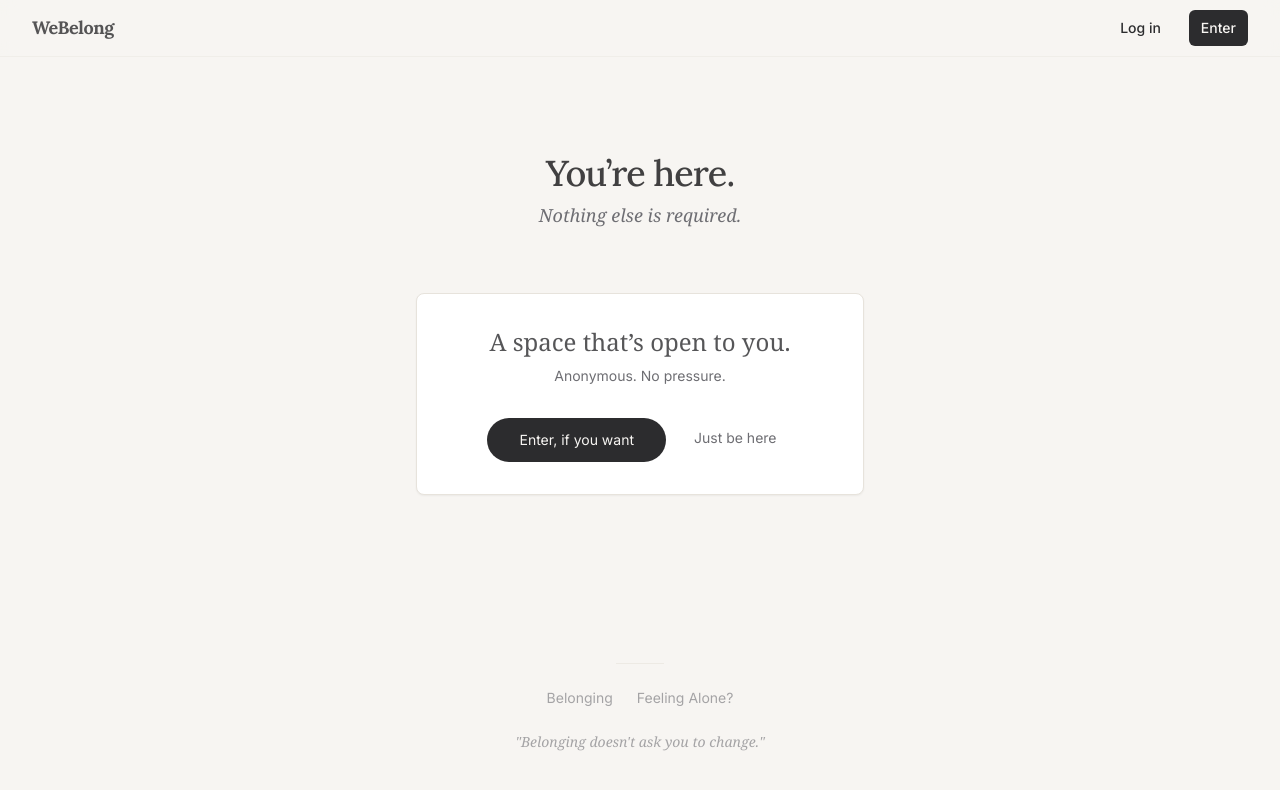
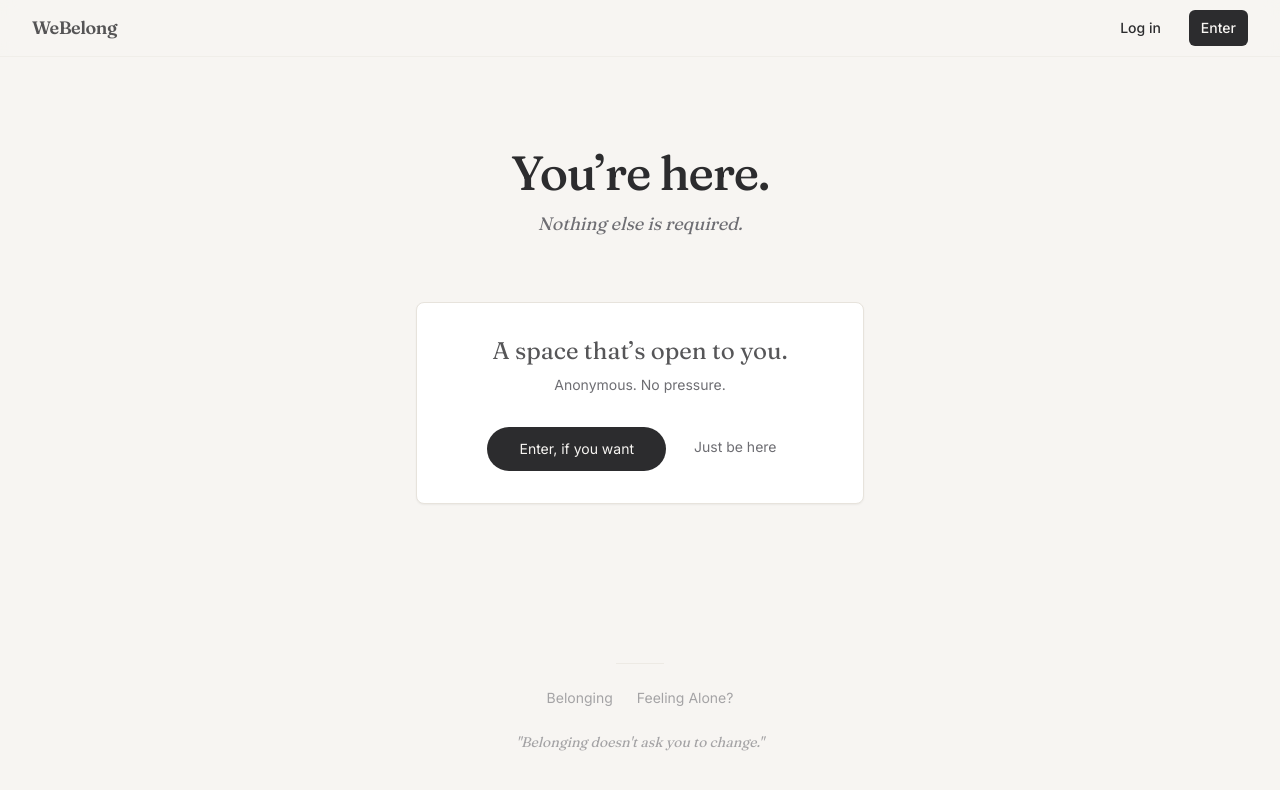
Before and after one commit to HemantJadhav8825/hold-yourself, a Next.js app in the folder apps/frontend/: page / in a window 1280 px wide. Shown: the top 790 px of the page. Built offline with nearby package versions, Linux system fonts and the light colour scheme; no server answers.

Commit message:
refactor: Standardize font usage with `font-serif` and `font-sans` classes, replacing Lora with Fraunces and adjusting text styles.

```diff
--- a/apps/frontend/src/app/globals.css
+++ b/apps/frontend/src/app/globals.css
@@ -14,13 +14,15 @@
     --popover: 0 0% 100%;
     --popover-foreground: 222.2 84% 4.9%;
 
-    --primary: 240 2% 18%; /* #2C2C2E */
+    --primary: 240 2% 18%;
+    /* #2C2C2E */
     --primary-foreground: 40 20% 98%;
 
     --secondary: 40 10% 92%;
     --secondary-foreground: 222.2 47.4% 11.2%;
 
-    --muted: 40 10% 92%; /* Warm muted grey */
+    --muted: 40 10% 92%;
+    /* Warm muted grey */
     --muted-foreground: 25 10% 45%;
 
     --accent: 40 15% 94%;
@@ -29,7 +31,8 @@
     --destructive: 0 84.2% 60.2%;
     --destructive-foreground: 210 40% 98%;
 
-    --border: 40 17% 88%; /* #E7E3DC approx */
+    --border: 40 17% 88%;
+    /* #E7E3DC approx */
     --input: 40 10% 88%;
     --ring: 10 70% 55%;
 
@@ -42,15 +45,17 @@
   * {
     @apply border-border;
   }
+
   body {
-    @apply bg-background text-foreground font-body;
+    @apply bg-background text-foreground font-sans antialiased;
   }
+
   h1,
   h2,
   h3,
   h4,
   h5,
   h6 {
-    @apply font-heading text-foreground;
+    @apply font-serif text-foreground;
   }
 }
--- a/apps/frontend/src/app/layout.tsx
+++ b/apps/frontend/src/app/layout.tsx
@@ -1,13 +1,13 @@
 import type { Metadata } from "next";
 import Script from 'next/script';
-import { Inter, Lora } from "next/font/google";
+import { Inter, Fraunces } from "next/font/google";
 import "./globals.css";
 import { AuthProvider } from "@/context/AuthContext";
 import { UsersProvider } from "@/context/UsersContext";
 import { ConversationsProvider } from "@/context/ConversationsContext";
 
-const inter = Inter({ subsets: ["latin"], variable: "--font-body" });
-const lora = Lora({ subsets: ["latin"], variable: "--font-heading" });
+const inter = Inter({ subsets: ["latin"], variable: "--font-sans", weight: ["400", "500", "600"] });
+const fraunces = Fraunces({ subsets: ["latin"], variable: "--font-serif", weight: ["300", "400", "500", "600"] });
 
 const BASE_URL = process.env.NEXT_PUBLIC_SITE_URL || 'https://webelong.world'
 
@@ -71,7 +71,7 @@ export default function RootLayout({
 }>) {
   return (
     <html lang="en">
-      <body className={`${inter.variable} ${lora.variable} font-body bg-[#F7F5F2] text-webelong-text`}>
+      <body className={`${inter.variable} ${fraunces.variable} font-sans bg-[#F7F5F2] text-webelong-text antialiased`}>
         <AuthProvider>
           <UsersProvider>
             <ConversationsProvider>
--- a/apps/frontend/src/components/auth/AuthLayout.tsx
+++ b/apps/frontend/src/components/auth/AuthLayout.tsx
@@ -26,7 +26,7 @@ export const AuthLayout: React.FC<AuthLayoutProps> = ({ children, title, subtitl
 
         <div className="relative z-10 max-w-lg text-center space-y-8">
           <div className="space-y-4">
-            <h1 className="text-6xl font-bold font-heading tracking-tight leading-[1.15] bg-gradient-to-br from-foreground via-foreground to-foreground/50 bg-clip-text text-transparent italic pb-2">
+            <h1 className="text-6xl font-bold font-serif tracking-tight leading-[1.15] bg-gradient-to-br from-foreground via-foreground to-foreground/50 bg-clip-text text-transparent italic pb-2">
               {brand.TAGLINE}
             </h1>
             <p className="text-xl text-foreground/60 font-medium leading-relaxed">
@@ -55,7 +55,7 @@ export const AuthLayout: React.FC<AuthLayoutProps> = ({ children, title, subtitl
           {/* Logo & Heading */}
           <div className="text-center space-y-3">
             <Link href="/" className="inline-block hover:opacity-80 transition-opacity">
-              <h2 className="text-3xl font-bold font-heading tracking-tighter text-foreground">
+              <h2 className="text-3xl font-bold font-serif tracking-tighter text-foreground">
                 {brand.PRODUCT_NAME}
               </h2>
             </Link>
--- a/apps/frontend/src/components/dashboard/CreatePost.tsx
+++ b/apps/frontend/src/components/dashboard/CreatePost.tsx
@@ -139,7 +139,7 @@ export const CreatePost: React.FC<CreatePostProps> = ({ isOpen, onClose, onPost
                 onBlur={() => setIsFocused(false)}
                 placeholder="You can drop something here safely…"
                 className={cn(
-                  "w-full bg-transparent p-2 text-lg font-body focus:outline-none transition-all duration-500 resize-none",
+                  "w-full bg-transparent p-2 text-base font-sans leading-[1.6] focus:outline-none transition-all duration-500 resize-none",
                   isFocused ? "min-h-[120px]" : "min-h-[60px]"
                 )}
               />
--- a/apps/frontend/src/components/home/ArrivalHeader.tsx
+++ b/apps/frontend/src/components/home/ArrivalHeader.tsx
@@ -3,7 +3,7 @@ import { cn } from "@/lib/utils"
 export function ArrivalHeader({ className }: { className?: string }) {
   return (
     <header className={cn("py-12 md:py-16 text-center select-none", className)}>
-      <h1 className="font-heading text-3xl md:text-4xl text-foreground/90 font-medium tracking-tight animate-fade-in">
+      <h1 className="font-serif text-3xl md:text-[48px] leading-[1.2] text-foreground font-medium tracking-tight animate-fade-in">
         You’re here.
       </h1>
       <p className="mt-2 text-muted-foreground text-lg font-serif italic animate-fade-in animation-delay-200">
--- a/apps/frontend/src/components/layout/SidebarNav.tsx
+++ b/apps/frontend/src/components/layout/SidebarNav.tsx
@@ -27,7 +27,7 @@ export const SidebarNav: React.FC = () => {
   return (
     <aside className="hidden lg:flex flex-col fixed top-0 left-0 h-screen w-64 border-r border-border bg-[#F3F0EA] px-4 py-8 z-40">
       <Link href="/" className="px-4 mb-12">
-        <Heading level={4} className="text-primary font-bold tracking-tight">
+        <Heading level={4} className="text-primary font-bold tracking-tight font-serif">
           {brand.PRODUCT_NAME}
         </Heading>
       </Link>
--- a/apps/frontend/tailwind.config.js
+++ b/apps/frontend/tailwind.config.js
@@ -70,8 +70,10 @@ module.exports = {
         sm: "calc(var(--radius) - 4px)",
       },
       fontFamily: {
-        heading: ["var(--font-heading)", "serif"],
-        body: ["var(--font-body)", "sans-serif"],
+        heading: ["var(--font-serif)", "serif"],
+        body: ["var(--font-sans)", "sans-serif"],
+        serif: ["var(--font-serif)", "serif"],
+        sans: ["var(--font-sans)", "sans-serif"],
       },
     },
   },
```
